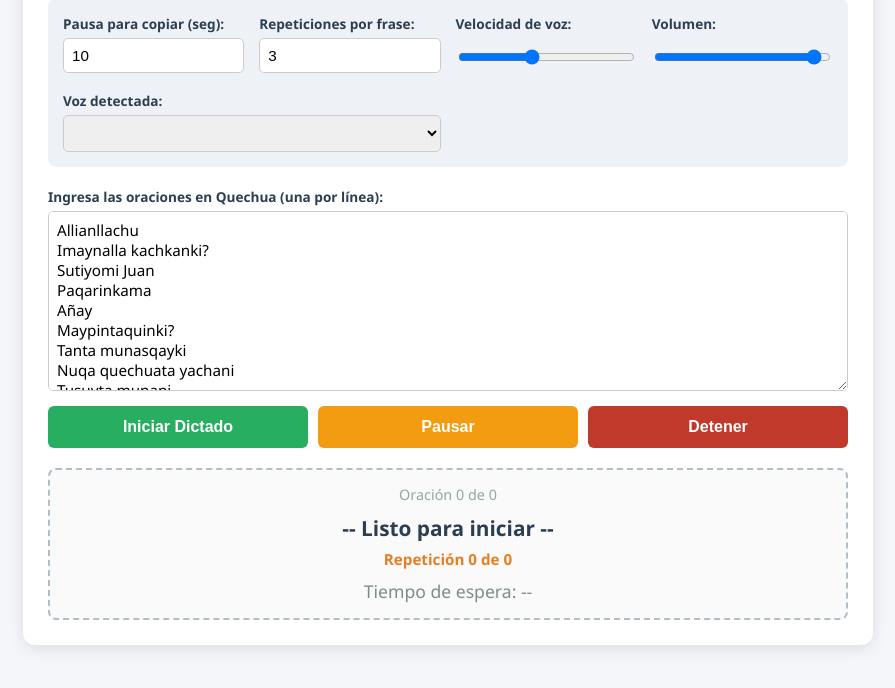
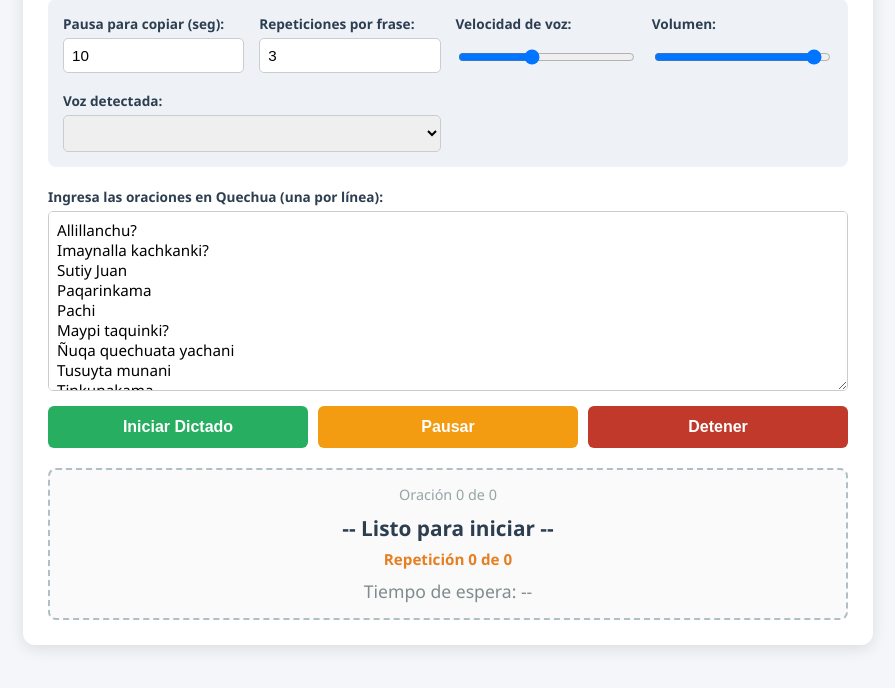
Before and after one commit to bladeam/yuqa, a plain HTML site: page dictado_con_voz.html in a window 1280 px wide. Shown: the part 110-798 px from the top of the page, without its empty margins (192-1087 px from the left). Drawn offline with Linux system fonts and the light colour scheme.

Commit message:
Update Quechua sentences in textarea

```diff
--- a/dictado_con_voz.html
+++ b/dictado_con_voz.html
@@ -168,16 +168,15 @@
 
   <div class="control-group">
     <label for="text-input">Ingresa las oraciones en Quechua (una por línea):</label>
-    <textarea id="text-input">Allianllachu
+    <textarea id="text-input">Allillanchu?
 Imaynalla kachkanki?
-Sutiyomi Juan
+Sutiy Juan
 Paqarinkama
-Añay
-Maypintaquinki?
-Tanta munasqayki
-Nuqa quechuata yachani
+Pachi
+Maypi taquinki?
+Ñuqa quechuata yachani
 Tusuyta munani
-Tupananchiskama</textarea>
+Tinkunakama</textarea>
   </div>
 
   <div class="btn-group">
```
